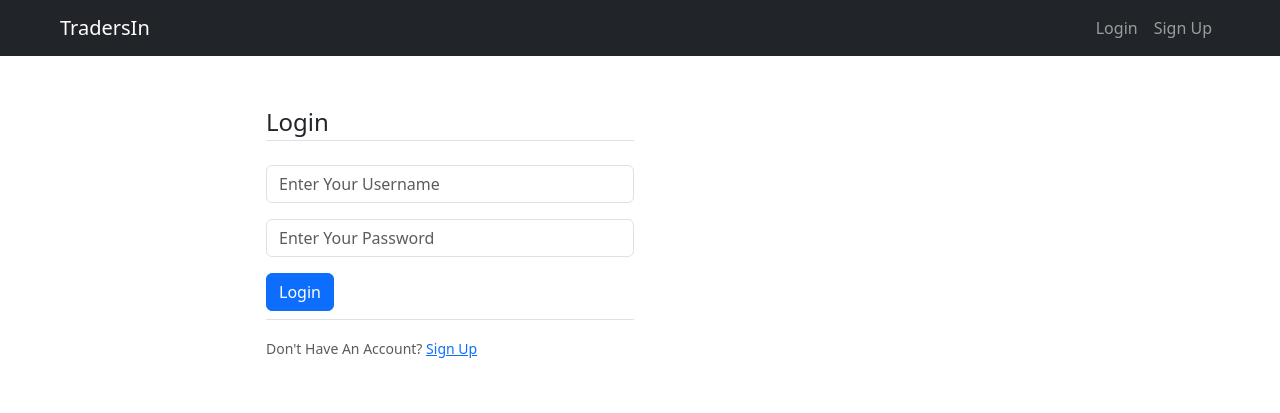
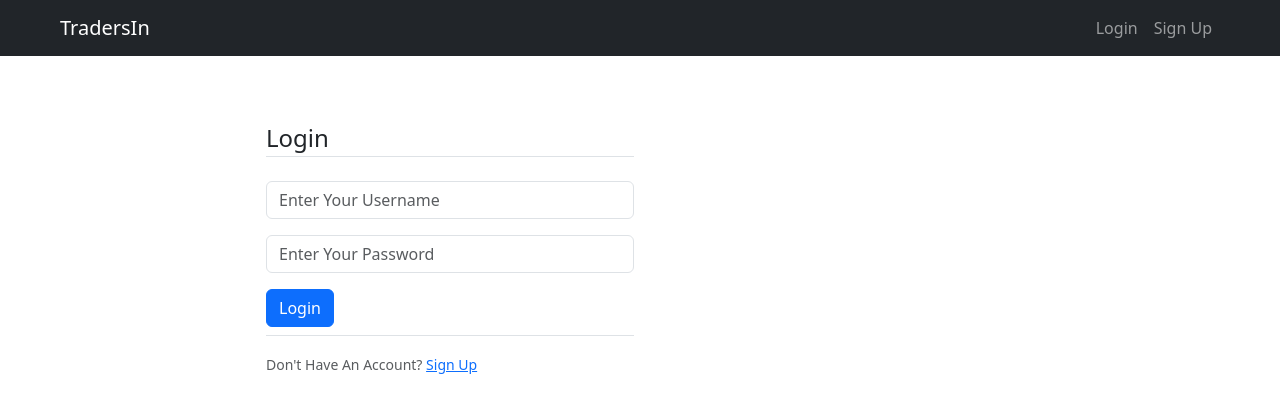
Before and after one commit to LionelMv/TradersIn, a Django app: a page that uses blog/templates/blog/base.html in a window 1280 px wide. Shown: the top 413 px of the page. Run offline with Django 5.2, Linux system fonts and the light colour scheme.

Commit message:
feat: Add fixed_top to the navbar
Added fixed_top to the class of the navbar to ensure the navbar is fixed
when scrolling.
Also added margin and padding to the main element to push content lower
from the navbar after adding the fixed-top class.

```diff
--- a/blog/templates/blog/base.html
+++ b/blog/templates/blog/base.html
@@ -18,7 +18,7 @@
     {% endif%}
 </head>
 <body>
-    <nav class="navbar navbar-expand-lg navbar-dark bg-dark">
+    <nav class="navbar navbar-expand-lg navbar-dark bg-dark fixed-top">
         <div class="container-fluid mx-5">
             <a class="navbar-brand" href="{% url 'blog:home' %}">TradersIn</a>
             <button class="navbar-toggler" type="button" data-bs-toggle="collapse" data-bs-target="#navbarSupportedContent" aria-controls="navbarSupportedContent" aria-expanded="false" aria-label="Toggle navigation">
@@ -53,7 +53,7 @@
             </div>
         </div>
     </nav>
-    <main role="main" class="container">
+    <main role="main" class="container mt-4 pt-5">
         <div class="row">
           <div class="col-md-8">
             {% if messages %}
```
